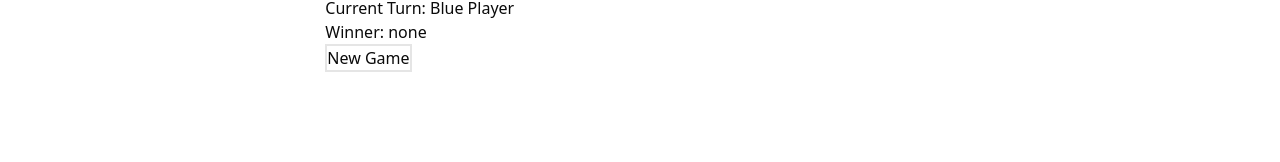
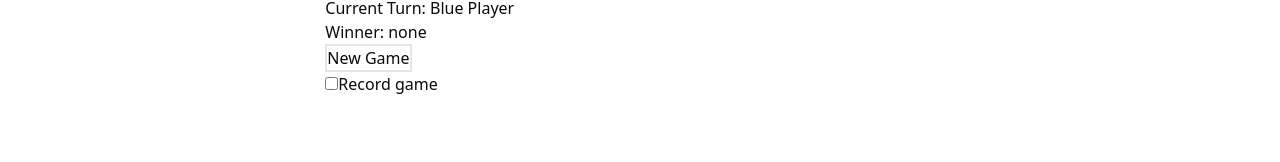
Before and after one commit to BDuong0/sos-game, a React (Vite) app: page / in a window 1280 px wide. Shown: the part 136-298 px from the top of the page. Built offline with nearby package versions, Linux system fonts and the light colour scheme.

Commit message:
feat(App.tsx): Add 'Record game' checkbox

```diff
--- a/src/App.tsx
+++ b/src/App.tsx
@@ -20,6 +20,8 @@ let sosPlayers = [bluePlayer, redPlayer]
 let simpleSoSGame = new SimpleSoSGame(sosPlayers, 3, 3, bluePlayer);
 let generalSoSGame = new GeneralSoSGame(sosPlayers, 3, 3, bluePlayer)
 let sosGameToRender: SimpleSoSGame | GeneralSoSGame = simpleSoSGame
+
+let recordedSoSGame = null
 
 function App() {
   const [displayedBoardSize, setDisplayedBoardSize] = useState(simpleSoSGame.board.size);
@@ -158,6 +160,18 @@ function App() {
     setTimeout(() => {setRenderSoSBoard((prevValue) => !prevValue)}, 100)
   }
 
+  const toggleRecordGame = (e: ChangeEvent<HTMLInputElement>) => {
+    const checkboxValue: boolean = e.target.checked
+
+    if (checkboxValue == true) {
+      recordedSoSGame = "Should be instance of RecordedSoSGame"
+      console.log(`recordedSoSGame = ${recordedSoSGame}`)
+    } else if(checkboxValue == false) {
+      recordedSoSGame = null
+      console.log(`recordedSoSGame = ${recordedSoSGame}`)
+    }
+  }
+
   return (
     <main>
       <ThreeColumnLayout layoutLevel="root" gap="16px">
@@ -239,6 +253,7 @@ function App() {
             {displayedWinner == undefined ? "none" : displayedWinner.getPlayerName()}
           </p>
           <button className="border-2 cursor-pointer hover:bg-neutral-200" onClick={createNewGame}>New Game</button>
+          <label className="block"><input type="checkbox" name="record-game" onChange={toggleRecordGame}></input>Record game</label>
         </ThreeColumnLayout.MiddleColumn>
 
         <ThreeColumnLayout.RightColumn columnPercent={25}>
```
